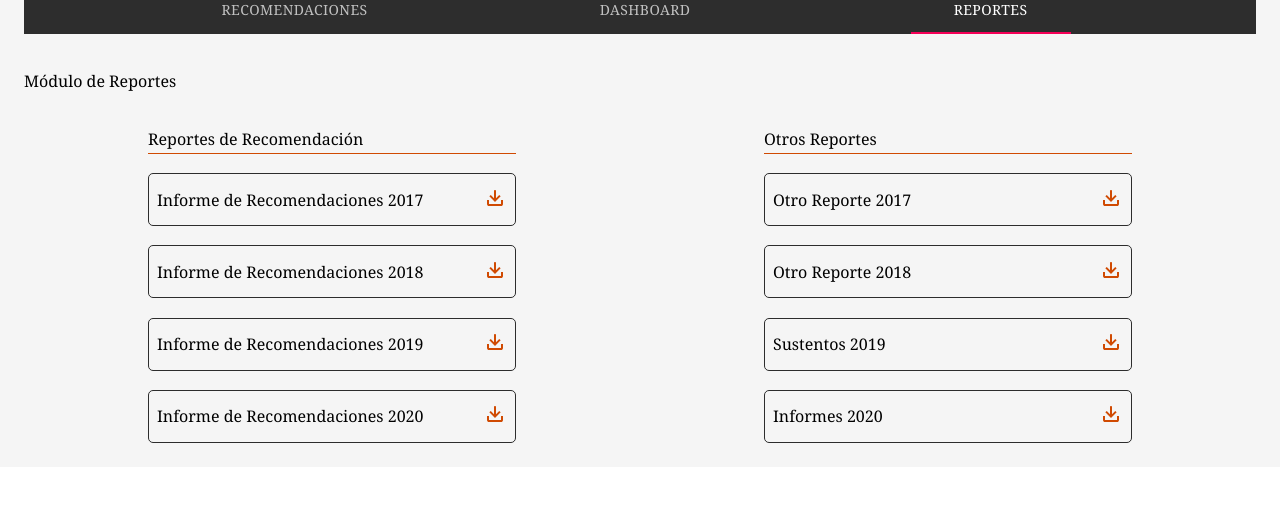
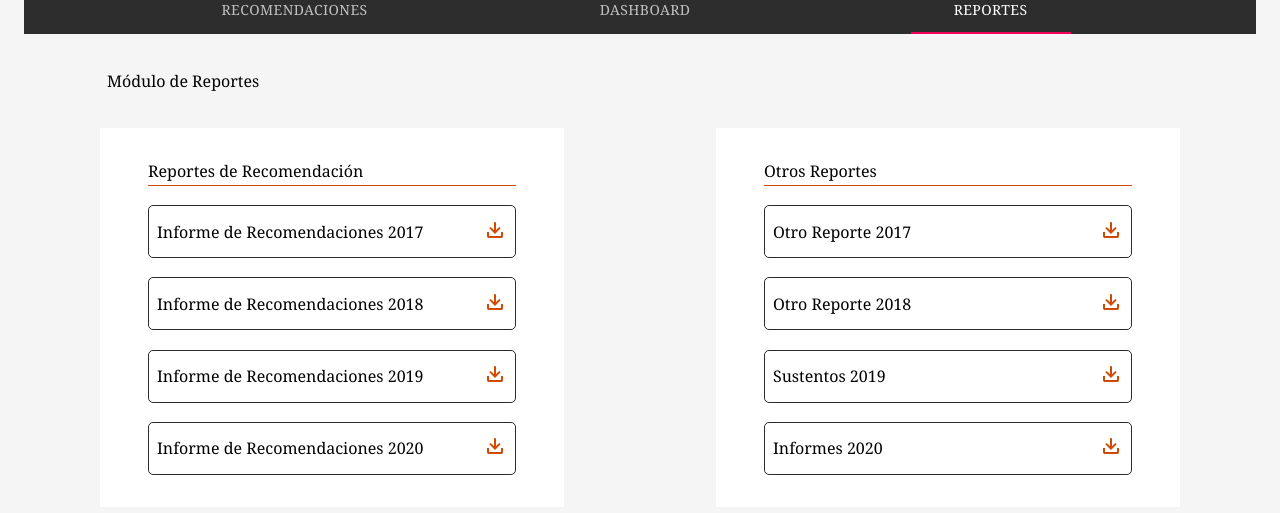
Before and after one commit to paula113/ValueToGo, a React (Create React App) app: page /cliente/reportes in a window 1280 px wide. Shown: the part 233-746 px from the top of the page. Built offline with nearby package versions, Linux system fonts and the light colour scheme; no server answers; the database is empty; sample sign-in values are in the browser's storage; what pptxgenjs would draw is missing.

Commit message:
background a reportes

```diff
--- a/src/Components/ExportPPT.scss
+++ b/src/Components/ExportPPT.scss
@@ -1,7 +1,7 @@
 @import '../App.scss';
 @import '../variables';
 
-.container-cci-download{
+.container-cci-download {
   width: 350px;
   height: 35px;
   border: 1px solid $DarkGrey;
@@ -12,7 +12,7 @@
   justify-content: space-between;
   align-items: center;
 }
-.button-download-cci{
+.button-download-cci {
   background-color: transparent;
   border: none;
   justify-self: flex-end;
--- a/src/Components/Reports.jsx
+++ b/src/Components/Reports.jsx
@@ -18,13 +18,12 @@ const Reports = () => {
 
   return (
     <div className="container-reports">
-      <div>
-        <div className="details-info-title">Reportes de Recomendación</div>
-
+      <div className="card-reports">
+        <p className="details-info-title">Reportes de Recomendación</p>
         <Export años={años} />
       </div>
-      <div>
-        <div className="details-info-title">Otros Reportes</div>
+      <div className="card-reports">
+        <p className="details-info-title">Otros Reportes</p>
         <Export años={other} />
       </div>
     </div>
--- a/src/Components/Reports.scss
+++ b/src/Components/Reports.scss
@@ -1,7 +1,11 @@
 @import '../variables';
 @import '../App.scss';
 
-.container-reports{
-    display: flex;
-    justify-content: space-around;
+.container-reports {
+  display: flex;
+  justify-content: space-around;
+  .card-reports {
+    background-color: $white;
+    padding: 2rem 3rem;
+  }
 }
--- a/src/Components/TabWrapper.scss
+++ b/src/Components/TabWrapper.scss
@@ -1,3 +1,3 @@
 .textp {
-  margin: 12px 0 36px 0;
+  margin: 12px 0 36px 83px;
 }
--- a/src/Components/layout/MainLayout.scss
+++ b/src/Components/layout/MainLayout.scss
@@ -2,4 +2,5 @@
 
 .main-page {
   background-color: $BackgroundLight;
+  height: 100%;
 }
```
Lines whose indentation alone changed are shown as unchanged.
